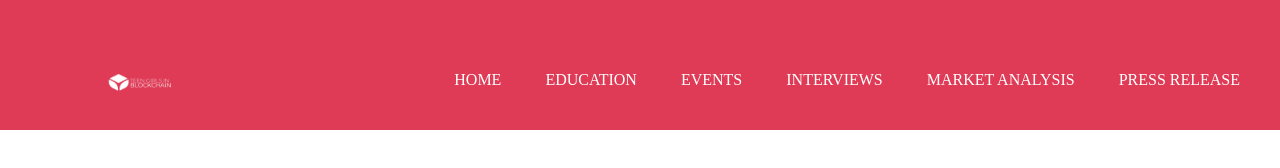
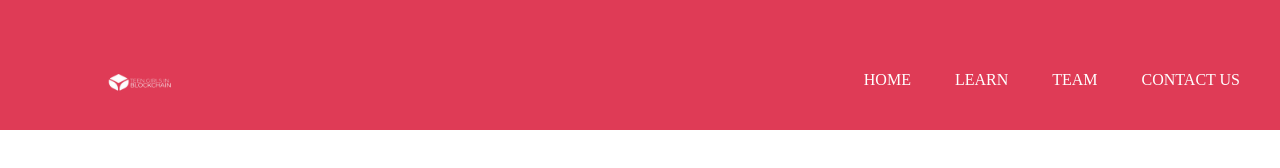
Before and after one commit to ashrafolarinoye/teen-girls-in-blockchain, a plain HTML site: page index.html in a window 1280 px wide. Drawn offline with Linux system fonts and the light colour scheme.

Commit message:
nav contents

```diff
--- a/index.html
+++ b/index.html
@@ -19,11 +19,9 @@
 
         <div class="nav__link hide">
             <a href="#">HOME</a>
-            <a href="#">EDUCATION</a>
-            <a href="#">EVENTS</a>
-            <a href="#">INTERVIEWS</a>
-            <a href="#">MARKET ANALYSIS</a>
-            <a href="#">PRESS RELEASE</a>
+            <a href="#">LEARN</a>
+            <a href="#">TEAM</a>
+            <a href="#">CONTACT US</a>
         </div>
     </nav>
 
```
